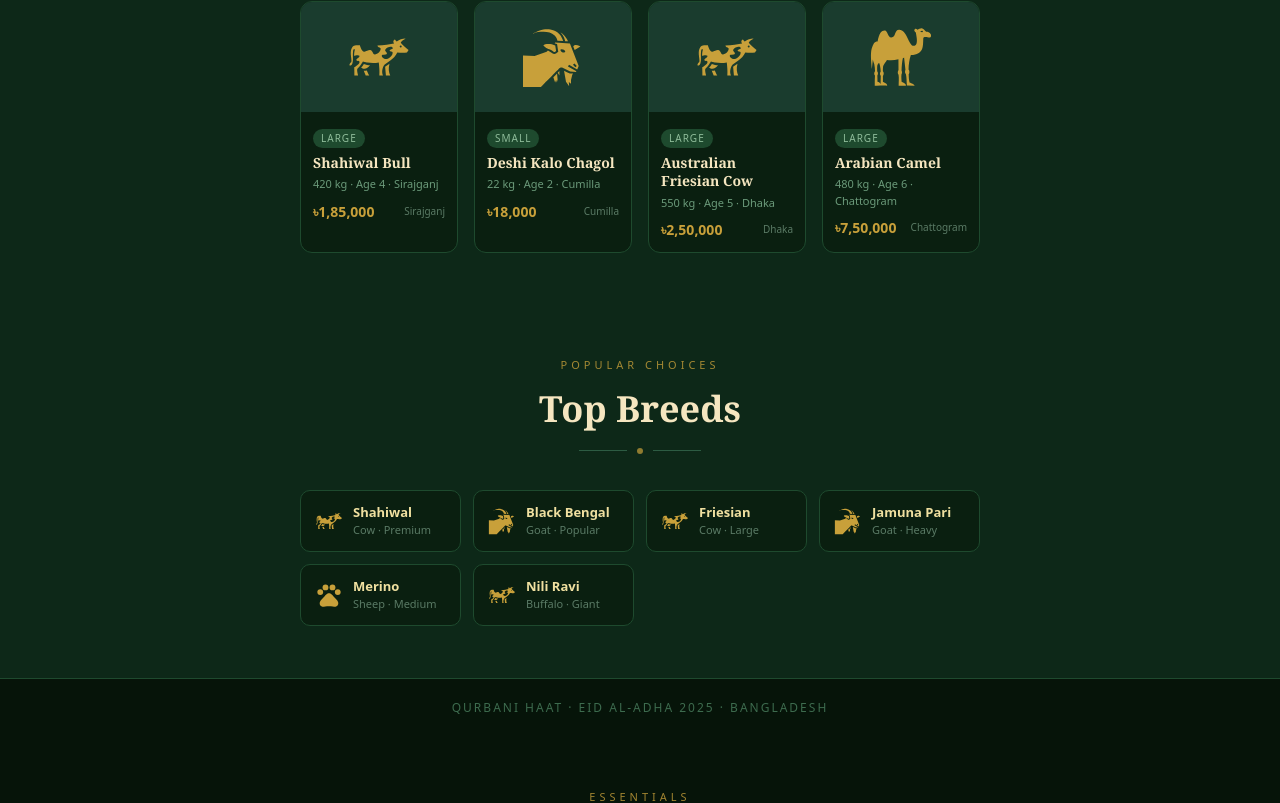
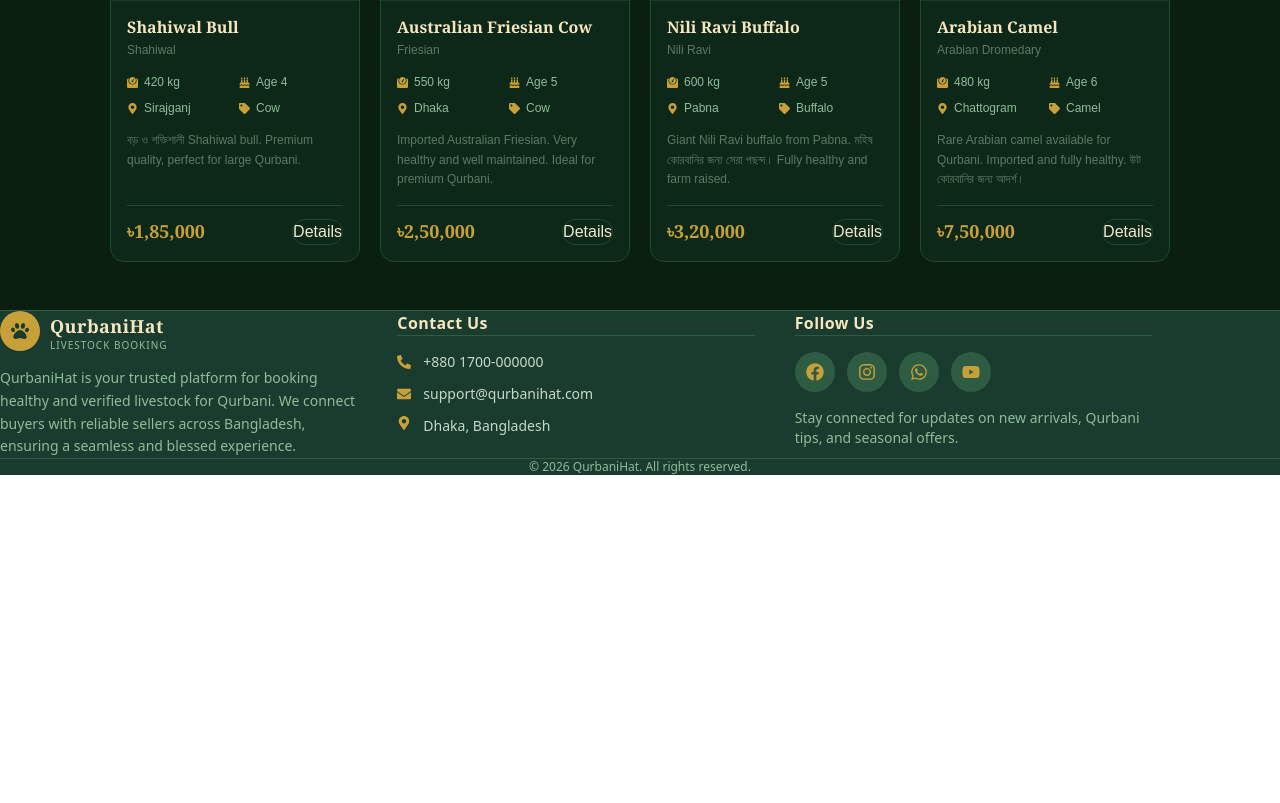
Before and after one commit to mubasshirkamali2009-art/QurbaniHat-assigment-8-, a Next.js app: page /animals in a window 1280 px wide. Shown: the part 860-1663 px from the top of the page. After the commit the page ends 1335 px from the top, so only its background shows below. Built offline with nearby package versions, Linux system fonts and the light colour scheme.

Commit message:
syntex problem sloved

```diff
--- a/src/app/(main)/animals/page.jsx
+++ b/src/app/(main)/animals/page.jsx
@@ -573,8 +573,7 @@ const AnimalsPage = () => {
                         {formatPrice(animal.price)}
                       </span>
                       <Link
-                        href={`/animals/${animal.id}`}
-                        className="ap-details-btn"
+                         key={animal.id} href={`/animal-detail/${animal.id}`} className="ap-card"
                       >
                         Details
                       </Link>
--- a/src/app/(main)/layout.jsx
+++ b/src/app/(main)/layout.jsx
@@ -1,22 +1,16 @@
 import Footer from '@/components/shared/Footer';
-import Header from '@/components/shared/Hero';
+
 import Navbar from '@/components/shared/Navbar';
-import Animalcards from '@/components/shared/Feturecards';
+
 import React from 'react';
-import TopBreeds from '@/components/shared/Topbreeds';
-import QurbaniTips from '@/components/shared/Tips';
-import QurbaniTools from '@/components/shared/Qurbanitools';
+
 
 const Mainlayout = ({children}) => {
     return (
         <div>
 
             <Navbar/>
-             <Header/>
-             <Animalcards/>
-             <TopBreeds/>
-             <QurbaniTools/>
-             <QurbaniTips/>
+
             {children}
             <Footer/>
         </div>
--- a/src/app/(main)/page.js
+++ b/src/app/(main)/page.js
@@ -1,9 +1,17 @@
 import Image from "next/image";
-
+import TopBreeds from '@/components/shared/Topbreeds';
+import QurbaniTips from '@/components/shared/Tips';
+import QurbaniTools from '@/components/shared/Qurbanitools';
+import Header from '@/components/shared/Hero';
+import Animalcards from '@/components/shared/Feturecards';
 export default function Home() {
   return (
   <div>main page
-
+    <Header/>
+             <Animalcards/>
+             <TopBreeds/>
+             <QurbaniTools/>
+             <QurbaniTips/>
   </div>
   );
 }
--- a/src/components/shared/Feturecards.jsx
+++ b/src/components/shared/Feturecards.jsx
@@ -122,8 +122,8 @@ const Animalcards = () => {
         >
           {featured.map((animal) => (
             <Link
-              key={animal.id}
-              href={`/animals/${animal.id}`}
+              key={animal}
+               href="/animals"
               className="fa-card"
             >
               <div
--- a/src/components/shared/Topbreeds.jsx
+++ b/src/components/shared/Topbreeds.jsx
@@ -137,7 +137,7 @@ const TopBreeds = () => {
           }}
         >
           {breeds.map((breed) => (
-            <Link key={breed.id} href={breed.href} className="breed-item">
+            <Link key={breed.id} href="/animals"className="breed-item">
               {breed.icon}
               <div>
                 <p
```
